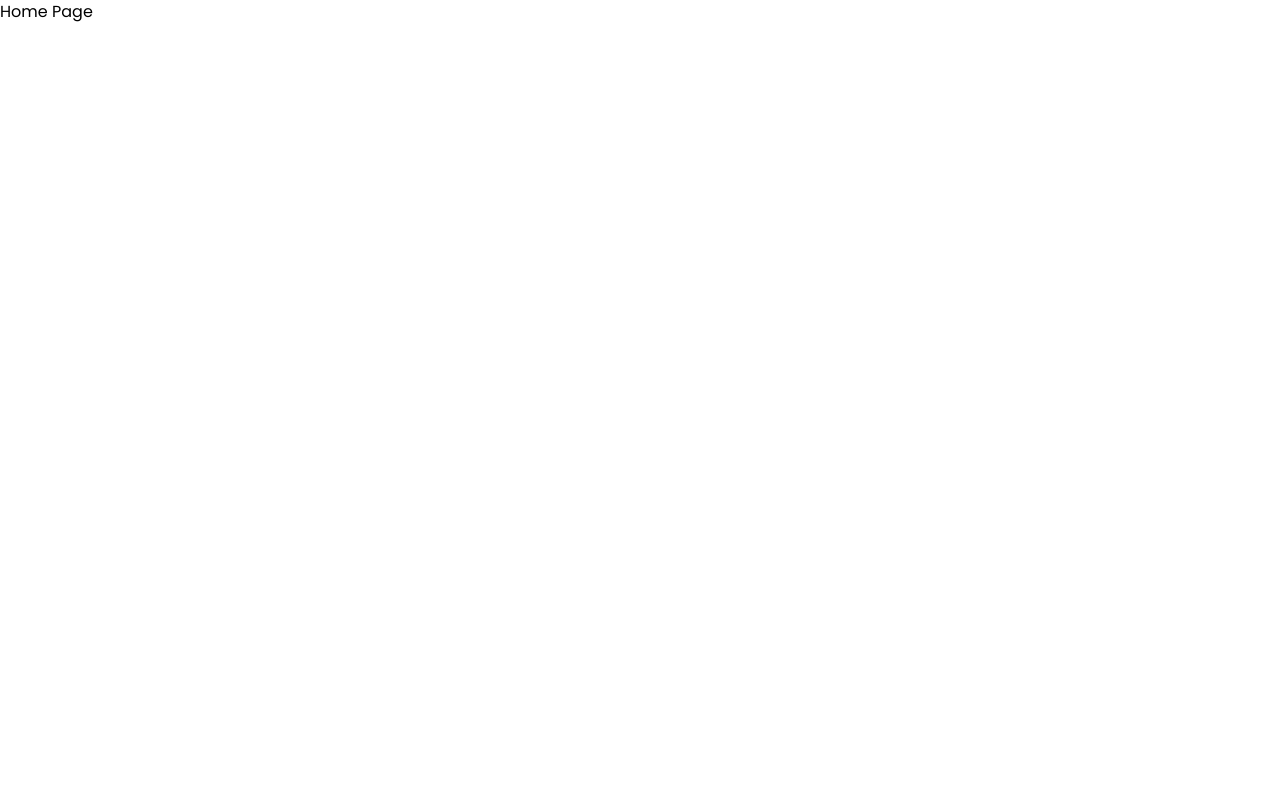
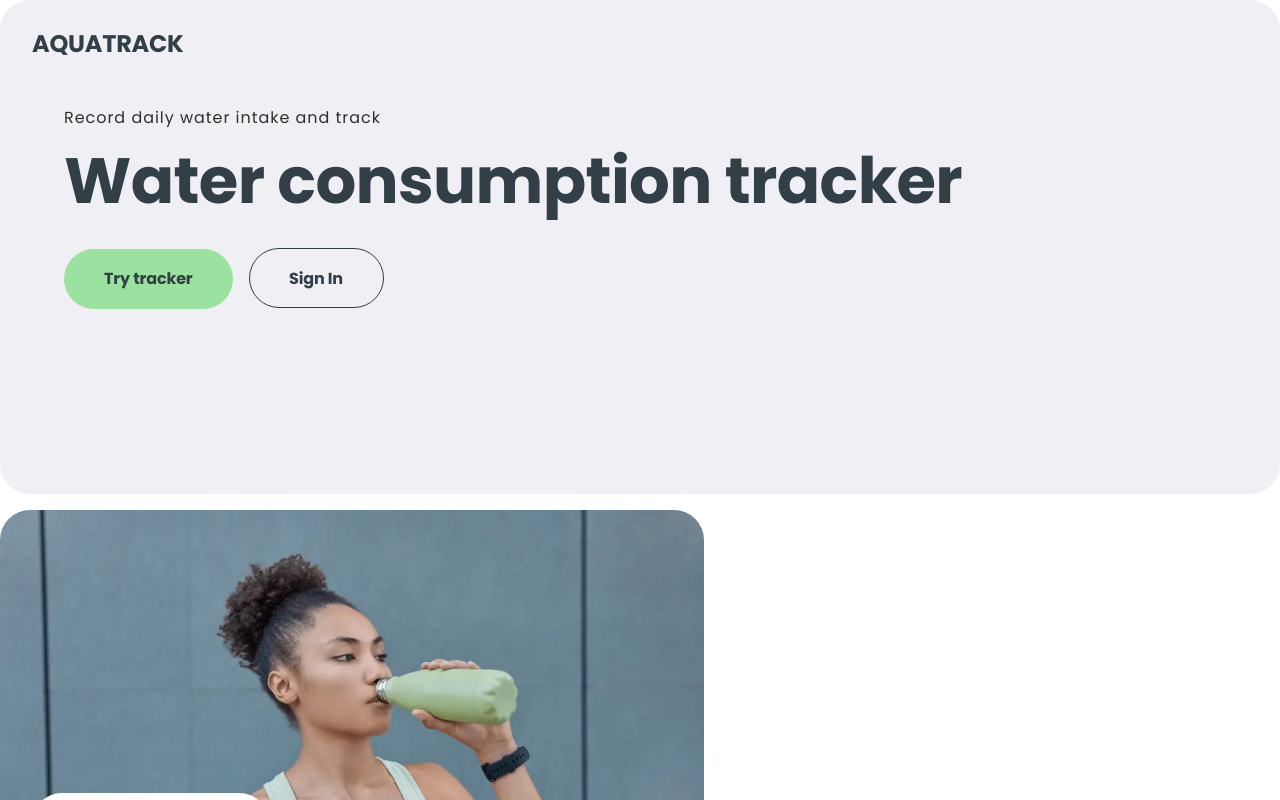
Before and after one commit to MaxBeliienko/50-85-front, a React (Vite) app: page / in a window 1280 px wide. Shown: the top 800 px of the page. Built offline with nearby package versions, Linux system fonts and the light colour scheme; grey boxes are pictures that could not be loaded.

Commit message:
Tracker Page and lazy

```diff
--- a/src/App.jsx
+++ b/src/App.jsx
@@ -1,4 +1,4 @@
-// import { lazy } from 'react';
+import { lazy } from 'react';
 import { Route, Routes } from 'react-router-dom';
 import SharedLayout from './components/SharedLayout';
 import NotFound from './components/notFound/NotFound';
@@ -6,12 +6,15 @@ import NotFound from './components/notFound/NotFound';
 // import PrivateRoute from './components/PrivateRoute';
 // import RestrictedRoute from './components/RestrictedRoute';
 
+const HomePage = lazy(() => import('./pages/HomePage'));
+const TrackerPage = lazy(() => import('./pages/TrackerPage'));
+
 function App() {
   return (
     <>
       <SharedLayout>
         <Routes>
-          <Route path="/" element={<div>Home Page</div>} />
+          <Route path="/" element={<HomePage />} />
           {/* Це частина з налаштованою маршрутизацією по Private і Restricted route. Наразі залишаю її закоментованою, так як ще не готові елементи стану щоб все це працювало. Знизу залишаю робочу версію без налаштувань Private і Restricted route. Коли все буде готово, її видалимо. Імпорти які поки що не використовуються також закоментовані. */}
           {/* <Route
             path="/signup"
@@ -43,7 +46,7 @@ function App() {
 
           <Route path="/signup" element={<div>SignUpPage</div>} />
           <Route path="/signin" element={<div>SignInPage</div>} />
-          <Route path="/tracker" element={<div>TrackerPage</div>} />
+          <Route path="/tracker" element={<TrackerPage />} />
           <Route path="*" element={<NotFound />} />
         </Routes>
       </SharedLayout>
--- /dev/null
+++ b/src/pages/TrackerPage.jsx
@@ -0,0 +1,5 @@
+const TrackerPage = () => {
+  return <div>Tracker Page</div>;
+};
+
+export default TrackerPage;
```
